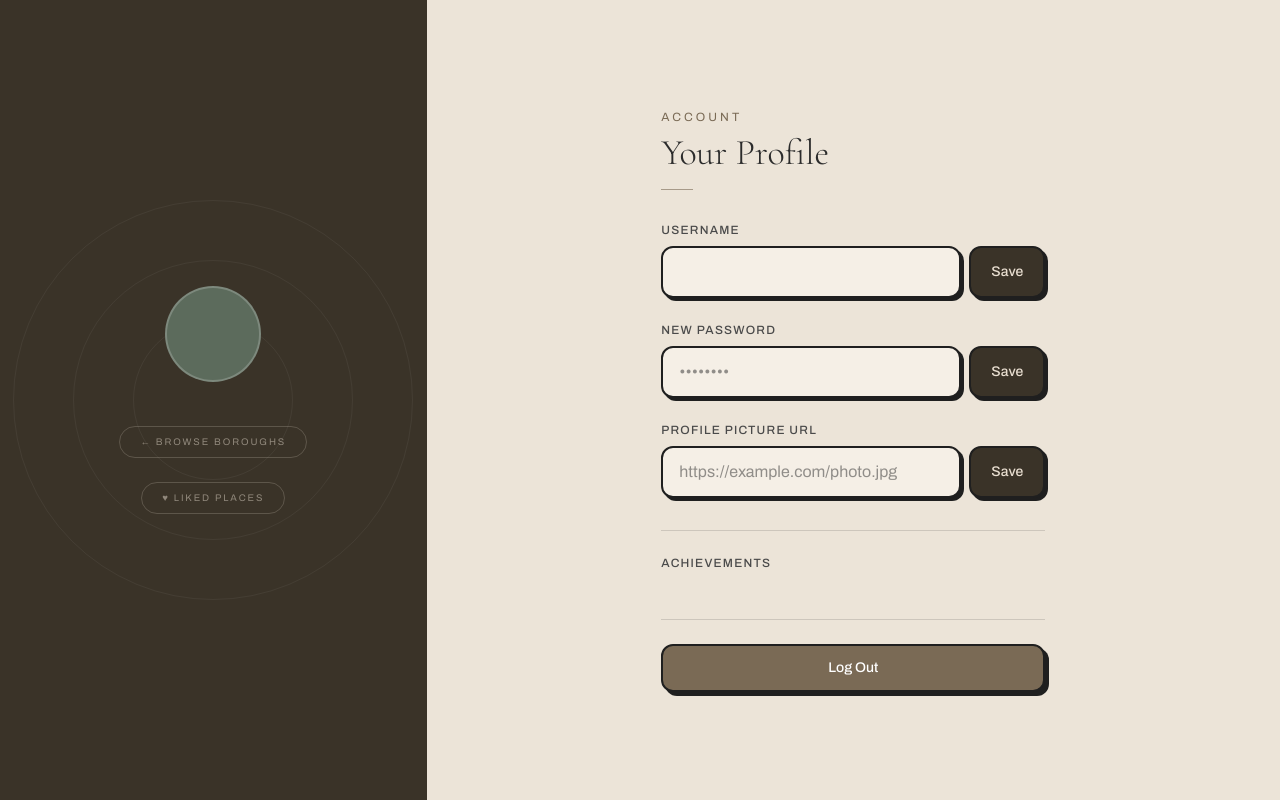
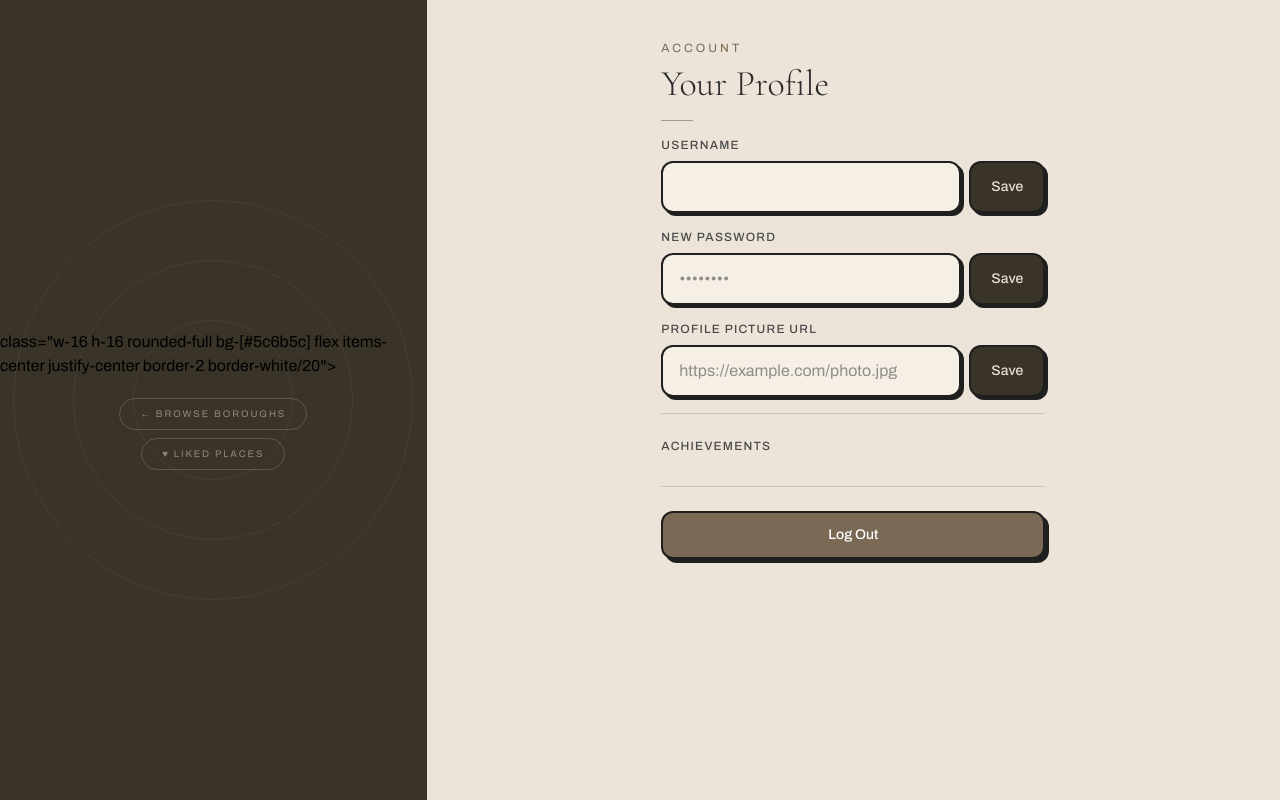
Before and after one commit to Brooklyn-STEAM/10048-Promoting-Affordable-Exploration-Through-Innovative-Interfaces, a Flask app: template templates/profile.html.jinja in a window 1280 px wide. Run offline with Flask 3, Linux system fonts and the light colour scheme; the template is opened without the code that fills it, so the values that code supplies are empty.

Commit message:
size fixed

```diff
--- a/templates/profile.html.jinja
+++ b/templates/profile.html.jinja
@@ -25,17 +25,17 @@
   <div class="absolute w-[160px] h-[160px] rounded-full border border-white/5"></div>
 
 
-  <div class="z-10 flex flex-col items-center gap-4">
+  <div class="z-10 flex flex-col items-center gap-2">
     {% if current_user.profile_picture %}
       <img src="{{ current_user.profile_picture }}"
-           class="w-24 h-24 rounded-full object-cover border-2 border-white/20"
+           class="w-16 h-16 rounded-full object-cover border-2 border-white/20"
            onerror="this.style.display='none'; this.nextElementSibling.style.display='flex';">
       <div class="w-24 h-24 rounded-full bg-[#5c6b5c] items-center justify-center border-2 border-white/20" style="display:none;">
         <span class="text-white text-4xl font-light">{{ current_user.name[0] | upper }}</span>
       </div>
     {% else %}
-      <div class="w-24 h-24 rounded-full bg-[#5c6b5c] flex items-center justify-center border-2 border-white/20">
-        <span class="text-white text-4xl font-light">{{ current_user.name[0] | upper }}</span>
+      class="w-16 h-16 rounded-full bg-[#5c6b5c] flex items-center justify-center border-2 border-white/20">
+  <span class="text-white text-2xl font-light">{{ current_user.name[0] | upper }}</span>
       </div>
     {% endif %}
 
@@ -72,11 +72,11 @@
 </div>
 
 
-<div class="flex-1 h-full bg-[#ece4d8] overflow-y-auto flex items-center justify-center p-12">
-  <div class="w-full max-w-sm">
+<div class="flex-1 h-full bg-[#ece4d8] overflow-y-auto p-10">
+  <div class="w-full max-w-sm mx-auto">
 
 
-    <div class="mb-8">
+    <div class="mb-4">
       <p class="text-xs tracking-[0.25em] uppercase text-[#7a6a55] mb-2">Account</p>
       <h2 class="serif text-4xl font-light text-[#2b2b2b]">Your Profile</h2>
       <div class="w-8 h-px bg-[#7a6a55] mt-4 opacity-60"></div>
@@ -92,7 +92,7 @@
     {% endwith %}
 
 
-    <form method="POST" action="/profile/update-username" class="mb-6">
+    <form method="POST" action="/profile/update-username" class="mb-4">
       <label class="block text-xs font-medium text-[#4a4a4a] uppercase tracking-widest mb-2">Username</label>
       <div class="flex gap-2">
         <input type="text" name="username" value="{{ current_user.name }}" required
@@ -105,7 +105,7 @@
     </form>
 
 
-    <form method="POST" action="/profile/update-password" class="mb-6">
+    <form method="POST" action="/profile/update-password" class="mb-4">
       <label class="block text-xs font-medium text-[#4a4a4a] uppercase tracking-widest mb-2">New Password</label>
       <div class="flex gap-2">
         <input type="password" name="password" placeholder="••••••••" required minlength="8"
@@ -118,7 +118,7 @@
     </form>
 
 
-    <form method="POST" action="/profile/update-picture" class="mb-8">
+    <form method="POST" action="/profile/update-picture" class="mb-4">
       <label class="block text-xs font-medium text-[#4a4a4a] uppercase tracking-widest mb-2">Profile Picture URL</label>
       <div class="flex gap-2">
         <input type="url" name="picture_url" placeholder="https://example.com/photo.jpg"
@@ -135,7 +135,7 @@
     <div class="border-t border-[#1f1f1f]/15 mb-6"></div>
 
     <!-- Achievements -->
-    <div class="mb-8">
+    <div class="mb-4">
       <p class="text-xs font-medium text-[#4a4a4a] uppercase tracking-widest mb-4">Achievements</p>
       <div style="display:grid; grid-template-columns: repeat(3, 1fr); gap:16px;">
         {% for a in achievements %}
@@ -160,7 +160,7 @@
           {% endif %}
           <img src="/static/images/{{ a.image }}"
                alt="{{ a.name }}"
-               style="width:256px; height:256px; object-fit:contain; margin:0 auto 10px; display:block;
+               style="width:48px; height:48px; object-fit:contain; margin:0 auto 8px; display:block;
                {{ 'filter: grayscale(1); opacity:0.35;' if not a.earned else '' }}">
           <p style="font-size:0.6rem; font-weight:600; color:#2b2b2b; line-height:1.3;">{{ a.name }}</p>
           <p style="font-size:0.5rem; color:#6a6a6a; margin-top:3px; line-height:1.4;">{{ a.desc }}</p>
```
